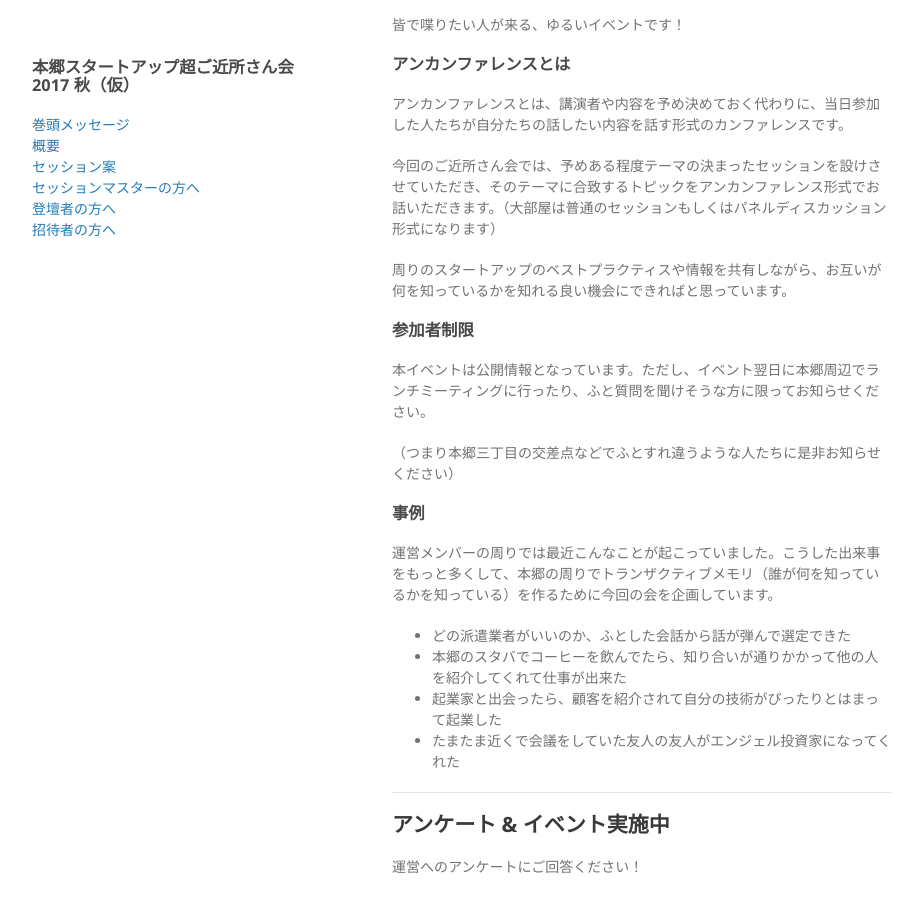
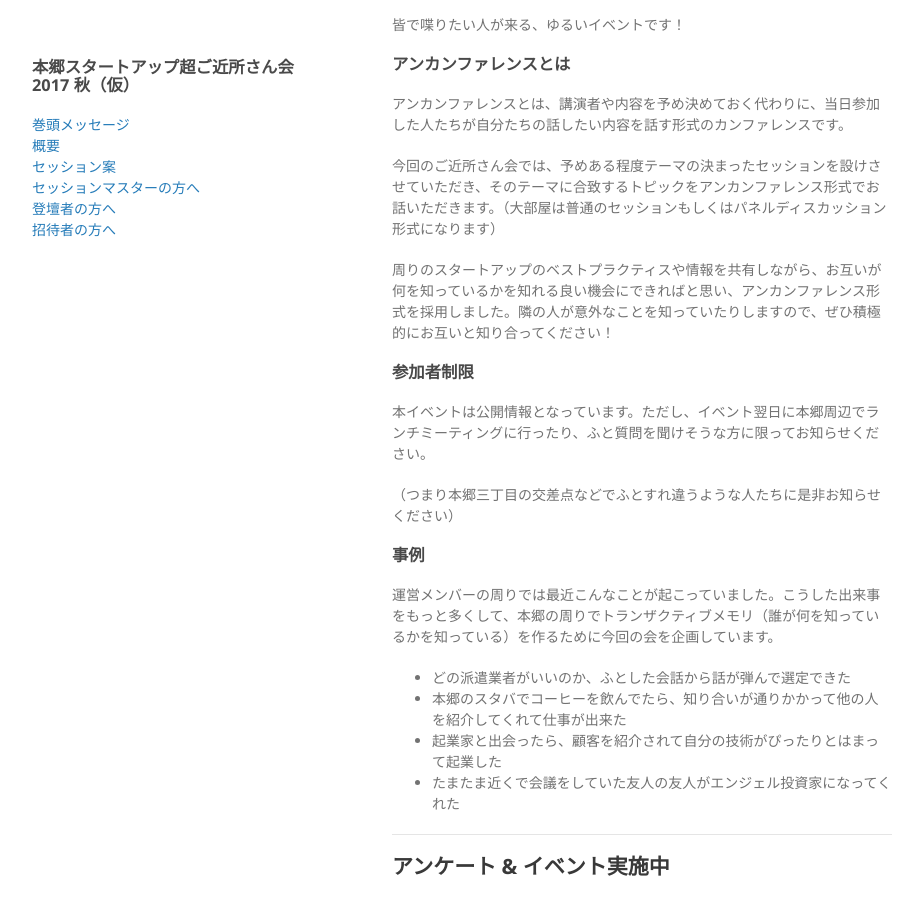
Before and after one commit to hongotechstartup/hongotechstartup.github.io, a Jekyll site: the page built from index.md, in a window 1280 px wide and 900 px high, scrolled down 352 px. Shown: the whole window, without its empty margins (178-1101 px from the left). Built offline with Jekyll 4.4.1, drawn with Linux system fonts in a browser that asks for light colours; our own code applies the rules of GitHub Pages for plain Markdown files.

Commit message:
unconfernce

```diff
--- a/index.md
+++ b/index.md
@@ -16,7 +16,7 @@
 
 今回のご近所さん会では、予めある程度テーマの決まったセッションを設けさせていただき、そのテーマに合致するトピックをアンカンファレンス形式でお話いただきます。（大部屋は普通のセッションもしくはパネルディスカッション形式になります）
 
-周りのスタートアップのベストプラクティスや情報を共有しながら、お互いが何を知っているかを知れる良い機会にできればと思っています。
+周りのスタートアップのベストプラクティスや情報を共有しながら、お互いが何を知っているかを知れる良い機会にできればと思い、アンカンファレンス形式を採用しました。隣の人が意外なことを知っていたりしますので、ぜひ積極的にお互いと知り合ってください！
 
 ### 参加者制限
 
```
